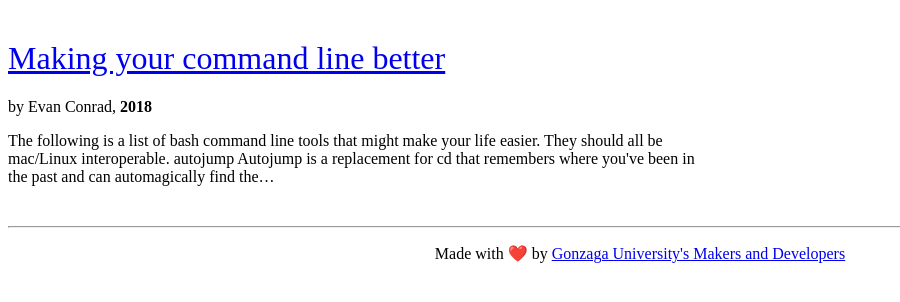
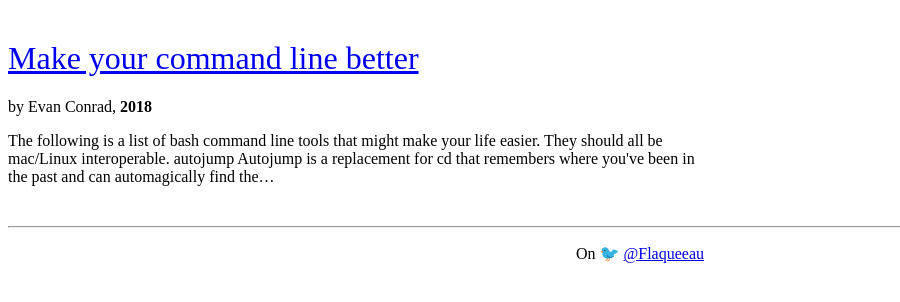
Before and after one commit to Flaque/blog, a Gatsby site: page / in a window 1280 px wide. Shown: the whole page, without its empty margins (0-900 px from the left). Built offline with nearby package versions, Linux system fonts and the light colour scheme; Gatsby itself is replaced by a stand-in of ours.

Commit message:
Update footer and about page

```diff
--- a/src/components/Footer/index.js
+++ b/src/components/Footer/index.js
@@ -10,9 +10,9 @@ export default () => (
   <Footer>
     <hr />
     <p>
-      Made with ❤️ by{" "}
+      On 🐦 {" "}
       <a href="http://gumad.club/">
-        Gonzaga University's Makers and Developers
+        @Flaqueeau
       </a>
     </p>
   </Footer>
--- a/src/pages/index.js
+++ b/src/pages/index.js
@@ -19,8 +19,6 @@ export const pageQuery = graphql`
             title
             date(formatString: "YYYY")
             path
-            author
-            author_link
           }
         }
       }
--- a/src/posts/command-line-tools.md
+++ b/src/posts/command-line-tools.md
@@ -1,7 +1,7 @@
 ---
 path: "/command-line-tools"
 date: "2018-02-26T04:41:53+00:00"
-title: "Making your command line better"
+title: "Make your command line better"
 ---
 
 The following is a list of bash command line tools that might make your life easier. They should all be mac/Linux interoperable.
--- a/src/templates/post.js
+++ b/src/templates/post.js
@@ -34,8 +34,6 @@ export const pageQuery = graphql`
         date(formatString: "MMMM DD, YYYY")
         path
         title
-        author
-        author_link
       }
       fileAbsolutePath
     }
```
Also changed, not shown: src/pages/about.js (+9 -3 lines).
